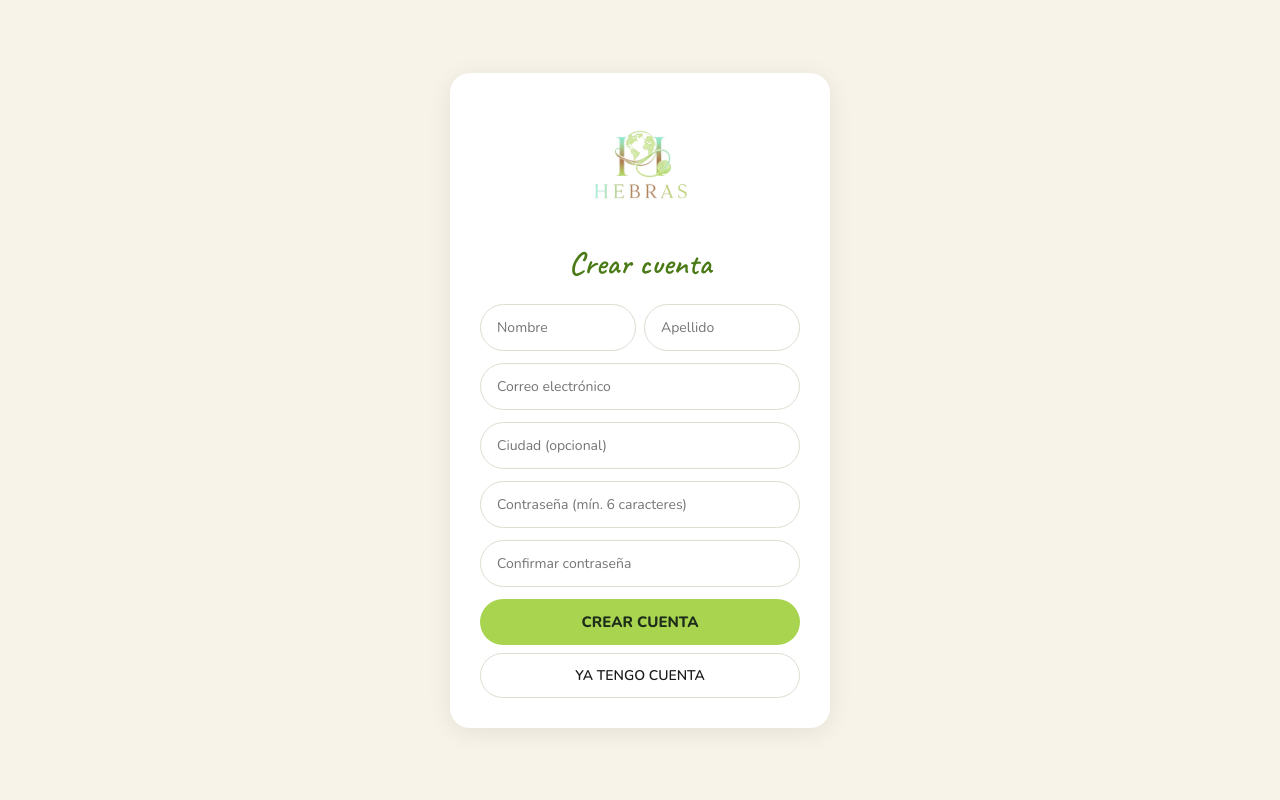
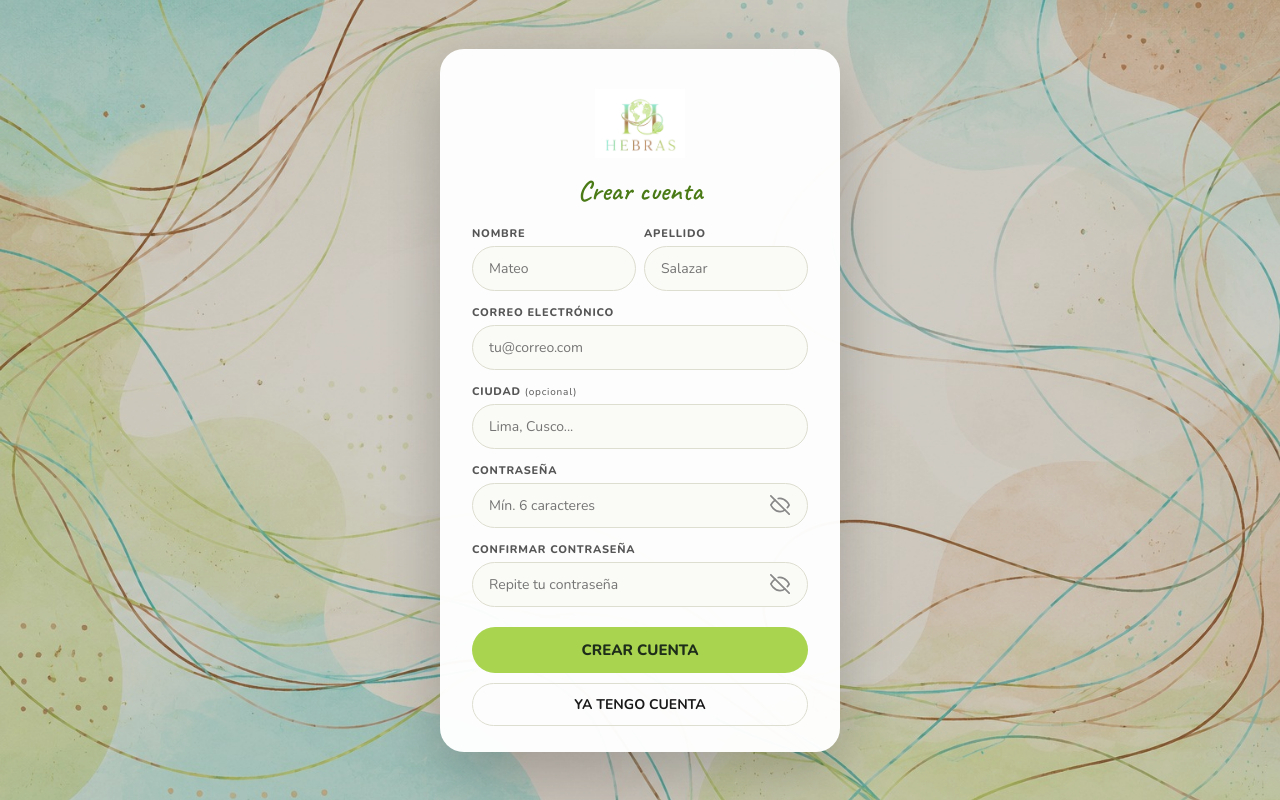
Before and after one commit to PBedon47/hebras, a React (Vite) app in the folder frontend-react/: page /register in a window 1280 px wide. Built offline with nearby package versions, Linux system fonts and the light colour scheme; no server answers.

Commit message:
Actualización del login y register

```diff
--- a/frontend-react/src/pages/Login.tsx
+++ b/frontend-react/src/pages/Login.tsx
@@ -1,39 +1,28 @@
-// src/pages/Login.tsx — conectado al backend real
+// src/pages/Login.tsx
 import { useState } from "react";
 import { useNavigate } from "react-router-dom";
 import { C } from "../utils/colors";
 import { authApi, token } from "../utils/api";
 import logo from "../assets/logo.png";
+import fondo from "../assets/fondo-hebras.png";
 
 export default function Login({ onLogin }: { onLogin: () => void }) {
   const navigate = useNavigate();
-  const [form, setForm] = useState({ email: "", password: "" });
-  const [error, setError] = useState("");
+  const [form, setForm]       = useState({ email: "", password: "" });
+  const [error, setError]     = useState("");
   const [loading, setLoading] = useState(false);
-
-  const inp: React.CSSProperties = {
-    width: "100%", padding: "13px 16px", borderRadius: 50,
-    border: `1px solid ${C.border}`, fontSize: 14,
-    fontFamily: "'Nunito',sans-serif", marginBottom: 12, outline: "none",
-    boxSizing: "border-box" as const,
-  };
+  const [showPw, setShowPw]   = useState(false);
 
   const handle = async () => {
-    if (!form.email || !form.password) {
-      setError("Completa todos los campos");
-      return;
-    }
-    setLoading(true);
-    setError("");
-
+    if (!form.email || !form.password) { setError("Completa todos los campos"); return; }
+    setLoading(true); setError("");
     try {
       const { user, token: jwt } = await authApi.login(form);
-      // Guardar token JWT y datos del usuario
       token.set(jwt);
       localStorage.setItem("hebras_user", JSON.stringify(user));
       onLogin();
     } catch (e: any) {
-      setError(e.message || "Error al iniciar sesión");
+      setError(e.message || "Correo o contraseña incorrectos");
     } finally {
       setLoading(false);
     }
@@ -41,79 +30,128 @@ export default function Login({ onLogin }: { onLogin: () => void }) {
 
   return (
     <div style={{
-      minHeight: "100vh", display: "flex", alignItems: "center",
-      justifyContent: "center", background: C.cream,
+      minHeight: "100vh",
+      display: "flex", alignItems: "center", justifyContent: "center",
+      position: "relative", overflow: "hidden",
     }}>
+      <img src={fondo} alt="" aria-hidden style={{
+        position: "absolute", inset: 0,
+        width: "100%", height: "100%",
+        objectFit: "cover", zIndex: 0,
+      }} />
+      {/* Overlay muy suave — solo oscurece un poco para que se lea */}
       <div style={{
-        width: 360, background: C.white, padding: 30,
-        borderRadius: 20, boxShadow: "0 4px 24px rgba(0,0,0,0.08)",
+        position: "absolute", inset: 0, zIndex: 1,
+        background: "rgba(0,0,0,0.18)",
+      }} />
+
+      <div style={{
+        position: "relative", zIndex: 2,
+        width: "min(92vw, 380px)",
+        background: "rgba(255,255,255,0.97)",
+        borderRadius: 24,
+        padding: "36px 32px 28px",
+        boxShadow: "0 20px 60px rgba(0,0,0,0.22)",
       }}>
-        <div style={{ display: "flex", justifyContent: "center", marginBottom: 24 }}>
-          <img src={logo} alt="Hebras" style={{ width: 150, height: 150, objectFit: "contain" }} />
+        <div style={{ display: "flex", justifyContent: "center", marginBottom: 8 }}>
+          <img src={logo} alt="Hebras" style={{ width: 110, height: 110, objectFit: "contain" }} />
         </div>
 
-        <div style={{ fontFamily: "'Caveat',cursive", fontSize: 32, color: C.greenDark, textAlign: "center", marginBottom: 20 }}>
+        <div style={{ fontFamily: "'Caveat',cursive", fontSize: 30, color: C.greenDark, textAlign: "center", marginBottom: 22 }}>
           ¡Bienvenido de vuelta!
         </div>
 
         {error && (
-          <div style={{
-            background: "#fee2e2", color: "#991b1b", padding: "10px 14px",
-            borderRadius: 10, marginBottom: 12, fontSize: 13, fontWeight: 600,
-          }}>
+          <div style={{ background: "#fee2e2", color: "#991b1b", padding: "10px 14px", borderRadius: 12, marginBottom: 14, fontSize: 13, fontWeight: 600 }}>
             {error}
           </div>
         )}
 
+        <label style={labelStyle}>Correo electrónico</label>
         <input
           style={inp}
-          placeholder="Correo electrónico"
           type="email"
+          placeholder="demo@hebras.pe"
           value={form.email}
-          onChange={(e) => setForm({ ...form, email: e.target.value })}
-          onKeyDown={(e) => e.key === "Enter" && handle()}
-        />
-        <input
-          style={inp}
-          type="password"
-          placeholder="Contraseña"
-          value={form.password}
-          onChange={(e) => setForm({ ...form, password: e.target.value })}
-          onKeyDown={(e) => e.key === "Enter" && handle()}
+          onChange={e => setForm({ ...form, email: e.target.value })}
+          onKeyDown={e => e.key === "Enter" && handle()}
         />
 
-        <button
-          onClick={handle}
-          disabled={loading}
-          style={{
-            width: "100%", padding: 13, border: "none", borderRadius: 50,
-            background: loading ? C.greenMid : C.green,
-            color: C.darkBtn, fontWeight: 800, fontSize: 15,
-            cursor: loading ? "not-allowed" : "pointer",
-            fontFamily: "'Nunito',sans-serif", marginBottom: 8,
-            transition: "background .2s",
-          }}
-        >
+        <label style={labelStyle}>Contraseña</label>
+        <div style={{ position: "relative", marginBottom: 20 }}>
+          <input
+            style={{ ...inp, marginBottom: 0, paddingRight: 46 }}
+            type={showPw ? "text" : "password"}
+            placeholder="••••••••"
+            value={form.password}
+            onChange={e => setForm({ ...form, password: e.target.value })}
+            onKeyDown={e => e.key === "Enter" && handle()}
+          />
+          <EyeBtn show={showPw} toggle={() => setShowPw(v => !v)} />
+        </div>
+
+        <button onClick={handle} disabled={loading} style={{
+          width: "100%", padding: "13px 0", border: "none", borderRadius: 50,
+          background: loading ? C.greenMid : C.green,
+          color: C.darkBtn, fontWeight: 800, fontSize: 15,
+          cursor: loading ? "not-allowed" : "pointer",
+          fontFamily: "'Nunito',sans-serif", marginBottom: 10,
+        }}>
           {loading ? "Ingresando..." : "INICIAR SESIÓN →"}
         </button>
 
-        <button
-          onClick={() => navigate("/register")}
-          style={{
-            width: "100%", padding: 12, borderRadius: 50,
-            border: `1px solid ${C.border}`, background: C.white,
-            cursor: "pointer", fontFamily: "'Nunito',sans-serif",
-            fontWeight: 600, fontSize: 14, color: C.text,
-          }}
-        >
+        <button onClick={() => navigate("/register")} style={{
+          width: "100%", padding: "11px 0", borderRadius: 50,
+          border: `1.5px solid ${C.border}`, background: "transparent",
+          cursor: "pointer", fontFamily: "'Nunito',sans-serif",
+          fontWeight: 700, fontSize: 14, color: C.text,
+        }}>
           CREAR CUENTA NUEVA
         </button>
 
-        {/* Demo hint */}
-        <div style={{ marginTop: 16, textAlign: "center", fontSize: 11, color: C.muted }}>
-          Demo: demo@hebras.pe / demo1234
+        <div style={{ marginTop: 14, textAlign: "center", fontSize: 11, color: C.muted }}>
+          Demo: demo@hebras.pe · demo1234
         </div>
       </div>
     </div>
   );
 }
+
+const labelStyle: React.CSSProperties = {
+  display: "block", fontSize: 11, fontWeight: 800,
+  color: "#555", textTransform: "uppercase", letterSpacing: 0.8, marginBottom: 5,
+};
+
+const inp: React.CSSProperties = {
+  width: "100%", padding: "12px 16px", borderRadius: 50,
+  border: "1.5px solid #ddddd0", fontSize: 14,
+  fontFamily: "'Nunito',sans-serif", marginBottom: 14,
+  outline: "none", boxSizing: "border-box",
+  background: "#fafaf6", color: "#1a1a1a",
+};
+
+// show=true → contraseña visible → ojo ABIERTO
+// show=false → contraseña oculta → ojo CERRADO (tachado)
+function EyeBtn({ show, toggle }: { show: boolean; toggle: () => void }) {
+  return (
+    <button type="button" onClick={toggle} style={{
+      position: "absolute", right: 14, top: "50%", transform: "translateY(-50%)",
+      background: "none", border: "none", cursor: "pointer", padding: 4,
+      color: "#888", display: "flex", alignItems: "center",
+    }} aria-label={show ? "Ocultar contraseña" : "Ver contraseña"}>
+      {show
+        /* Contraseña visible → ojo ABIERTO */
+        ? <svg width="20" height="20" viewBox="0 0 24 24" fill="none" stroke="currentColor" strokeWidth="2" strokeLinecap="round" strokeLinejoin="round">
+            <path d="M1 12s4-8 11-8 11 8 11 8-4 8-11 8-11-8-11-8z"/>
+            <circle cx="12" cy="12" r="3"/>
+          </svg>
+        /* Contraseña oculta → ojo TACHADO */
+        : <svg width="20" height="20" viewBox="0 0 24 24" fill="none" stroke="currentColor" strokeWidth="2" strokeLinecap="round" strokeLinejoin="round">
+            <path d="M17.94 17.94A10.07 10.07 0 0 1 12 20c-7 0-11-8-11-8a18.45 18.45 0 0 1 5.06-5.94"/>
+            <path d="M9.9 4.24A9.12 9.12 0 0 1 12 4c7 0 11 8 11 8a18.5 18.5 0 0 1-2.16 3.19"/>
+            <line x1="1" y1="1" x2="23" y2="23"/>
+          </svg>
+      }
+    </button>
+  );
+}
--- a/frontend-react/src/pages/Register.tsx
+++ b/frontend-react/src/pages/Register.tsx
@@ -1,49 +1,36 @@
-// src/pages/Register.tsx — conectado al backend real
+// src/pages/Register.tsx
 import { useState } from "react";
 import { useNavigate } from "react-router-dom";
 import { C } from "../utils/colors";
 import { authApi, token } from "../utils/api";
 import logo from "../assets/logo.png";
+import fondo from "../assets/fondo-hebras.png";
 
 export default function Register({ onRegister }: { onRegister: () => void }) {
   const navigate = useNavigate();
   const [form, setForm] = useState({
-    nombre: "", apellido: "", email: "", ciudad: "",
-    password: "", confirm: "",
+    nombre: "", apellido: "", email: "", ciudad: "", password: "", confirm: "",
   });
-  const [error, setError] = useState("");
+  const [error, setError]     = useState("");
   const [loading, setLoading] = useState(false);
-
-  const inp: React.CSSProperties = {
-    width: "100%", padding: "13px 16px", borderRadius: 50,
-    border: `1px solid ${C.border}`, fontSize: 14,
-    fontFamily: "'Nunito',sans-serif", marginBottom: 12, outline: "none",
-    boxSizing: "border-box" as const,
-  };
+  const [showPw, setShowPw]   = useState(false);
+  const [showCfm, setShowCfm] = useState(false);
 
   const handle = async () => {
     if (!form.nombre || !form.email || !form.password) {
-      setError("Nombre, correo y contraseña son obligatorios");
-      return;
+      setError("Nombre, correo y contraseña son obligatorios"); return;
     }
     if (form.password !== form.confirm) {
-      setError("Las contraseñas no coinciden");
-      return;
+      setError("Las contraseñas no coinciden"); return;
     }
     if (form.password.length < 6) {
-      setError("La contraseña debe tener al menos 6 caracteres");
-      return;
+      setError("La contraseña debe tener al menos 6 caracteres"); return;
     }
-
-    setLoading(true);
-    setError("");
-
+    setLoading(true); setError("");
     try {
       const nombre = `${form.nombre.trim()} ${form.apellido.trim()}`.trim();
       const { user, token: jwt } = await authApi.register({
-        nombre,
-        email: form.email,
-        password: form.password,
+        nombre, email: form.email, password: form.password,
         ciudad: form.ciudad || undefined,
       });
       token.set(jwt);
@@ -58,74 +45,148 @@ export default function Register({ onRegister }: { onRegister: () => void }) {
 
   return (
     <div style={{
-      minHeight: "100vh", display: "flex", alignItems: "center",
-      justifyContent: "center", background: C.cream,
+      minHeight: "100vh",
+      display: "flex", alignItems: "center", justifyContent: "center",
+      position: "relative", overflow: "hidden",
     }}>
+      <img src={fondo} alt="" aria-hidden style={{
+        position: "absolute", inset: 0,
+        width: "100%", height: "100%",
+        objectFit: "cover", zIndex: 0,
+      }} />
+      {/* Overlay suave — igual que Login */}
       <div style={{
-        width: 380, background: C.white, padding: 30,
-        borderRadius: 20, boxShadow: "0 4px 24px rgba(0,0,0,0.08)",
+        position: "absolute", inset: 0, zIndex: 1,
+        background: "rgba(0,0,0,0.18)",
+      }} />
+
+      <div style={{
+        position: "relative", zIndex: 2,
+        width: "min(94vw, 400px)",
+        background: "rgba(255,255,255,0.97)",
+        borderRadius: 24,
+        padding: "30px 32px 26px",
+        boxShadow: "0 20px 60px rgba(0,0,0,0.22)",
+        maxHeight: "95vh", overflowY: "auto",
       }}>
-        <div style={{ display: "flex", justifyContent: "center", marginBottom: 20 }}>
-          <img src={logo} alt="Hebras" style={{ width: 120, height: 120, objectFit: "contain" }} />
+        <div style={{ display: "flex", justifyContent: "center", marginBottom: 4 }}>
+          <img src={logo} alt="Hebras" style={{ width: 90, height: 90, objectFit: "contain" }} />
         </div>
 
-        <div style={{ fontFamily: "'Caveat',cursive", fontSize: 32, color: C.greenDark, textAlign: "center", marginBottom: 20 }}>
+        <div style={{ fontFamily: "'Caveat',cursive", fontSize: 28, color: C.greenDark, textAlign: "center", marginBottom: 18 }}>
           Crear cuenta
         </div>
 
         {error && (
-          <div style={{
-            background: "#fee2e2", color: "#991b1b", padding: "10px 14px",
-            borderRadius: 10, marginBottom: 12, fontSize: 13, fontWeight: 600,
-          }}>
+          <div style={{ background: "#fee2e2", color: "#991b1b", padding: "10px 14px", borderRadius: 12, marginBottom: 12, fontSize: 13, fontWeight: 600 }}>
             {error}
           </div>
         )}
 
-        <div style={{ display: "flex", gap: 8, marginBottom: 0 }}>
-          <input style={{ ...inp, marginBottom: 0, flex: 1 }} placeholder="Nombre"
-            value={form.nombre} onChange={(e) => setForm({ ...form, nombre: e.target.value })} />
-          <input style={{ ...inp, marginBottom: 0, flex: 1 }} placeholder="Apellido"
-            value={form.apellido} onChange={(e) => setForm({ ...form, apellido: e.target.value })} />
+        <div style={{ display: "flex", gap: 8 }}>
+          <div style={{ flex: 1 }}>
+            <label style={labelStyle}>Nombre</label>
+            <input style={inp} placeholder="Mateo"
+              value={form.nombre} onChange={e => setForm({ ...form, nombre: e.target.value })} />
+          </div>
+          <div style={{ flex: 1 }}>
+            <label style={labelStyle}>Apellido</label>
+            <input style={inp} placeholder="Salazar"
+              value={form.apellido} onChange={e => setForm({ ...form, apellido: e.target.value })} />
+          </div>
         </div>
-        <div style={{ height: 12 }} />
 
-        <input style={inp} placeholder="Correo electrónico" type="email"
-          value={form.email} onChange={(e) => setForm({ ...form, email: e.target.value })} />
-        <input style={inp} placeholder="Ciudad (opcional)"
-          value={form.ciudad} onChange={(e) => setForm({ ...form, ciudad: e.target.value })} />
-        <input style={inp} type="password" placeholder="Contraseña (mín. 6 caracteres)"
-          value={form.password} onChange={(e) => setForm({ ...form, password: e.target.value })} />
-        <input style={inp} type="password" placeholder="Confirmar contraseña"
-          value={form.confirm} onChange={(e) => setForm({ ...form, confirm: e.target.value })}
-          onKeyDown={(e) => e.key === "Enter" && handle()} />
+        <label style={labelStyle}>Correo electrónico</label>
+        <input style={inp} type="email" placeholder="tu@correo.com"
+          value={form.email} onChange={e => setForm({ ...form, email: e.target.value })} />
 
-        <button
-          onClick={handle}
-          disabled={loading}
-          style={{
-            width: "100%", padding: 13, border: "none", borderRadius: 50,
-            background: loading ? C.greenMid : C.green,
-            color: C.darkBtn, fontWeight: 800, fontSize: 15,
-            cursor: loading ? "not-allowed" : "pointer",
-            fontFamily: "'Nunito',sans-serif", marginBottom: 8,
-          }}
-        >
+        <label style={labelStyle}>
+          Ciudad <span style={{ fontWeight: 400, textTransform: "none", fontSize: 10 }}>(opcional)</span>
+        </label>
+        <input style={inp} placeholder="Lima, Cusco..."
+          value={form.ciudad} onChange={e => setForm({ ...form, ciudad: e.target.value })} />
+
+        <label style={labelStyle}>Contraseña</label>
+        <div style={{ position: "relative", marginBottom: 14 }}>
+          <input
+            style={{ ...inp, marginBottom: 0, paddingRight: 46 }}
+            type={showPw ? "text" : "password"}
+            placeholder="Mín. 6 caracteres"
+            value={form.password}
+            onChange={e => setForm({ ...form, password: e.target.value })}
+          />
+          <EyeBtn show={showPw} toggle={() => setShowPw(v => !v)} />
+        </div>
+
+        <label style={labelStyle}>Confirmar contraseña</label>
+        <div style={{ position: "relative", marginBottom: 20 }}>
+          <input
+            style={{ ...inp, marginBottom: 0, paddingRight: 46 }}
+            type={showCfm ? "text" : "password"}
+            placeholder="Repite tu contraseña"
+            value={form.confirm}
+            onChange={e => setForm({ ...form, confirm: e.target.value })}
+            onKeyDown={e => e.key === "Enter" && handle()}
+          />
+          <EyeBtn show={showCfm} toggle={() => setShowCfm(v => !v)} />
+        </div>
+
+        <button onClick={handle} disabled={loading} style={{
+          width: "100%", padding: "13px 0", border: "none", borderRadius: 50,
+          background: loading ? C.greenMid : C.green,
+          color: C.darkBtn, fontWeight: 800, fontSize: 15,
+          cursor: loading ? "not-allowed" : "pointer",
+          fontFamily: "'Nunito',sans-serif", marginBottom: 10,
+        }}>
           {loading ? "Creando cuenta..." : "CREAR CUENTA"}
         </button>
 
-        <button
-          onClick={() => navigate("/login")}
-          style={{
-            width: "100%", padding: 12, borderRadius: 50,
-            border: `1px solid ${C.border}`, background: C.white,
-            cursor: "pointer", fontFamily: "'Nunito',sans-serif",
-            fontWeight: 600, fontSize: 14, color: C.text,
-          }}
-        >
+        <button onClick={() => navigate("/login")} style={{
+          width: "100%", padding: "11px 0", borderRadius: 50,
+          border: `1.5px solid ${C.border}`, background: "transparent",
+          cursor: "pointer", fontFamily: "'Nunito',sans-serif",
+          fontWeight: 700, fontSize: 14, color: C.text,
+        }}>
           YA TENGO CUENTA
         </button>
       </div>
     </div>
   );
 }
+
+const labelStyle: React.CSSProperties = {
+  display: "block", fontSize: 11, fontWeight: 800,
+  color: "#555", textTransform: "uppercase", letterSpacing: 0.8, marginBottom: 5,
+};
+
+const inp: React.CSSProperties = {
+  width: "100%", padding: "12px 16px", borderRadius: 50,
+  border: "1.5px solid #ddddd0", fontSize: 14,
+  fontFamily: "'Nunito',sans-serif", marginBottom: 14,
+  outline: "none", boxSizing: "border-box",
+  background: "#fafaf6", color: "#1a1a1a",
+};
+
+// show=true → contraseña visible → ojo ABIERTO
+// show=false → contraseña oculta → ojo TACHADO
+function EyeBtn({ show, toggle }: { show: boolean; toggle: () => void }) {
+  return (
+    <button type="button" onClick={toggle} style={{
+      position: "absolute", right: 14, top: "50%", transform: "translateY(-50%)",
+      background: "none", border: "none", cursor: "pointer", padding: 4,
+      color: "#888", display: "flex", alignItems: "center",
+    }} aria-label={show ? "Ocultar contraseña" : "Ver contraseña"}>
+      {show
+        ? <svg width="20" height="20" viewBox="0 0 24 24" fill="none" stroke="currentColor" strokeWidth="2" strokeLinecap="round" strokeLinejoin="round">
+            <path d="M1 12s4-8 11-8 11 8 11 8-4 8-11 8-11-8-11-8z"/>
+            <circle cx="12" cy="12" r="3"/>
+          </svg>
+        : <svg width="20" height="20" viewBox="0 0 24 24" fill="none" stroke="currentColor" strokeWidth="2" strokeLinecap="round" strokeLinejoin="round">
+            <path d="M17.94 17.94A10.07 10.07 0 0 1 12 20c-7 0-11-8-11-8a18.45 18.45 0 0 1 5.06-5.94"/>
+            <path d="M9.9 4.24A9.12 9.12 0 0 1 12 4c7 0 11 8 11 8a18.5 18.5 0 0 1-2.16 3.19"/>
+            <line x1="1" y1="1" x2="23" y2="23"/>
+          </svg>
+      }
+    </button>
+  );
+}
```
